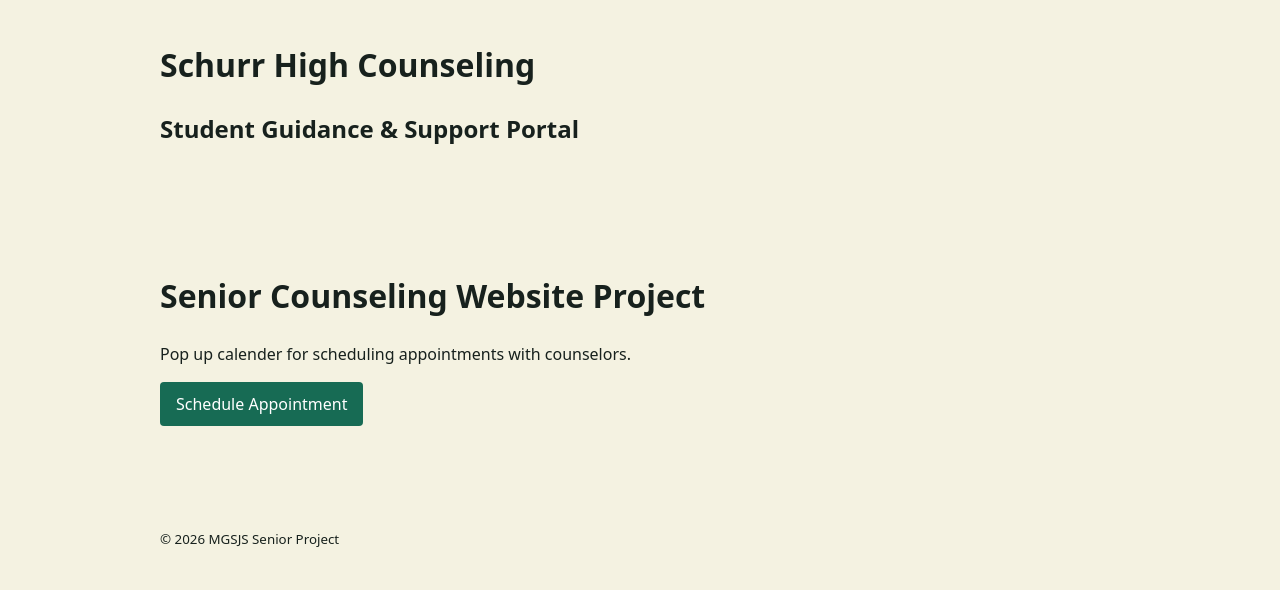
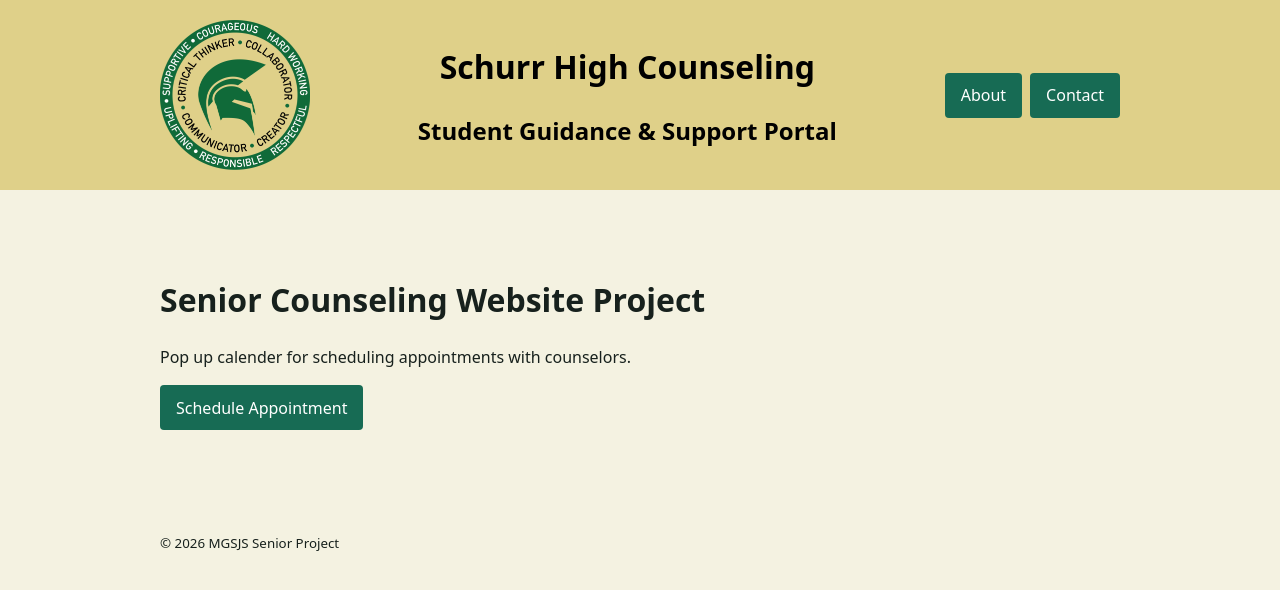
Before and after one commit to Seth-Ramos/Senior-Project-2027-MGSJS, a plain HTML site: page index.html in a window 1280 px wide. Drawn offline with Linux system fonts and the light colour scheme.

Commit message:
worked on header of the main website page, added buttons, image, and color

```diff
--- a/index.html
+++ b/index.html
@@ -25,14 +25,43 @@
       margin: 0;
     }
 
-    header,
+header {
+ padding-block: 1.25rem;
+  background-color: #DFD089;
+  color: black;
+}
+
+.site-logo {
+  width: 150px;
+  height: auto;
+}
+
+.header-content {
+  width: min(100% - 2rem, 960px);
+  margin-inline: auto;
+  display: flex;
+  align-items: center;
+  justify-content: space-between;
+  gap: 1rem;
+  flex-wrap: wrap;
+}
+
+.header-text {
+  text-align: center;
+}
+
+.header-actions {
+  display: flex;
+  gap: 0.5rem;
+}
+
+
     main,
     footer {
       width: min(100% - 2rem, 960px);
       margin-inline: auto;
     }
 
-    header,
     footer {
       padding-block: 1.25rem;
     }
@@ -58,9 +87,20 @@
 </head>
 <body>
   <header>
-    <h1>Schurr High Counseling</h1>
-    <div><h2>Student Guidance & Support Portal</h2></div>
-  </header>
+  <div class="header-content">
+    <img class="site-logo" src="images/counseling_logo.png" alt="Schurr High Counseling logo">
+
+    <div class="header-text">
+      <h1>Schurr High Counseling</h1>
+      <h2>Student Guidance & Support Portal</h2>
+    </div>
+
+    <div class="header-actions">
+      <button type="button">About</button>
+      <button type="button">Contact</button>
+    </div>
+  </div>
+</header>
 
   <main>
     <h1>Senior Counseling Website Project</h1>
```
Also changed, not shown: images/counseling_logo.png (added).
